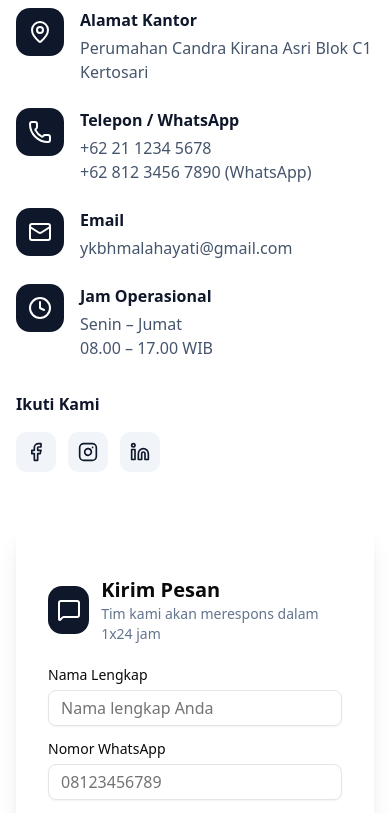
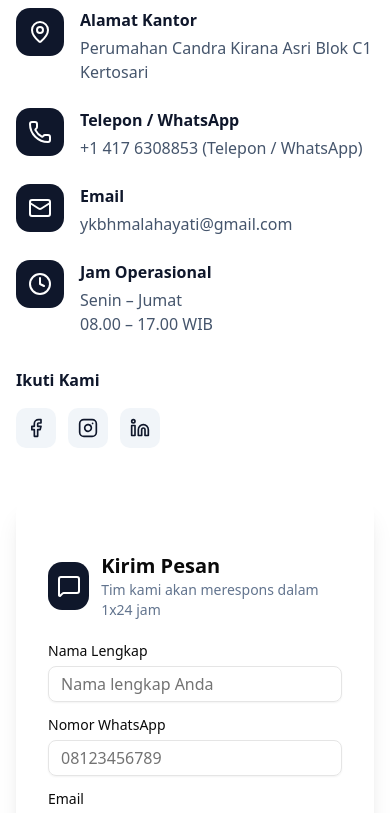
Before and after one commit to zakidigital-web/malahayati, a Next.js app: page /contact in a window 390 px wide. Shown: the part 860-1673 px from the top of the page. Built offline with nearby package versions, Linux system fonts and the light colour scheme.

Commit message:
update-contact-phone-number

```diff
--- a/src/app/contact/page.tsx
+++ b/src/app/contact/page.tsx
@@ -38,8 +38,8 @@ const contactInfo = [
   {
     icon: Phone,
     title: 'Telepon / WhatsApp',
-    content: ['+62 21 1234 5678', '+62 812 3456 7890 (WhatsApp)'],
-    action: { label: 'Hubungi', href: 'tel:+622112345678' },
+    content: ['+1 417 6308853 (Telepon / WhatsApp)'],
+    action: { label: 'Hubungi', href: 'tel:+14176308853' },
   },
   {
     icon: Mail,
--- a/src/components/layout/Footer.tsx
+++ b/src/components/layout/Footer.tsx
@@ -93,7 +93,7 @@ export default function Footer({ onNavigate }: FooterProps) {
               </li>
               <li className="flex items-center gap-3">
                 <Phone className="h-5 w-5 text-amber-400 flex-shrink-0" />
-                <span>+62 21 1234 5678</span>
+                <span>+1 417 6308853</span>
               </li>
               <li className="flex items-center gap-3">
                 <Mail className="h-5 w-5 text-amber-400 flex-shrink-0" />
--- a/src/components/pages/ContactPage.tsx
+++ b/src/components/pages/ContactPage.tsx
@@ -12,7 +12,7 @@ import { MapPin, Phone, Mail, Clock, Send, MessageSquare, Facebook, Instagram, L
 
 const contactInfo = [
   { icon: MapPin, title: 'Alamat', lines: ['Perumahan Candra Kirana Asri Blok C1 Kertosari'] },
-  { icon: Phone, title: 'Telepon', lines: ['+62 21 1234 5678', '+62 812 3456 7890'] },
+  { icon: Phone, title: 'Telepon / WhatsApp', lines: ['+1 417 6308853'] },
   { icon: Mail, title: 'Email', lines: ['ykbhmalahayati@gmail.com'] },
   { icon: Clock, title: 'Jam Operasional', lines: ['Senin – Jumat', '08.00 – 17.00 WIB'] },
 ]
```
